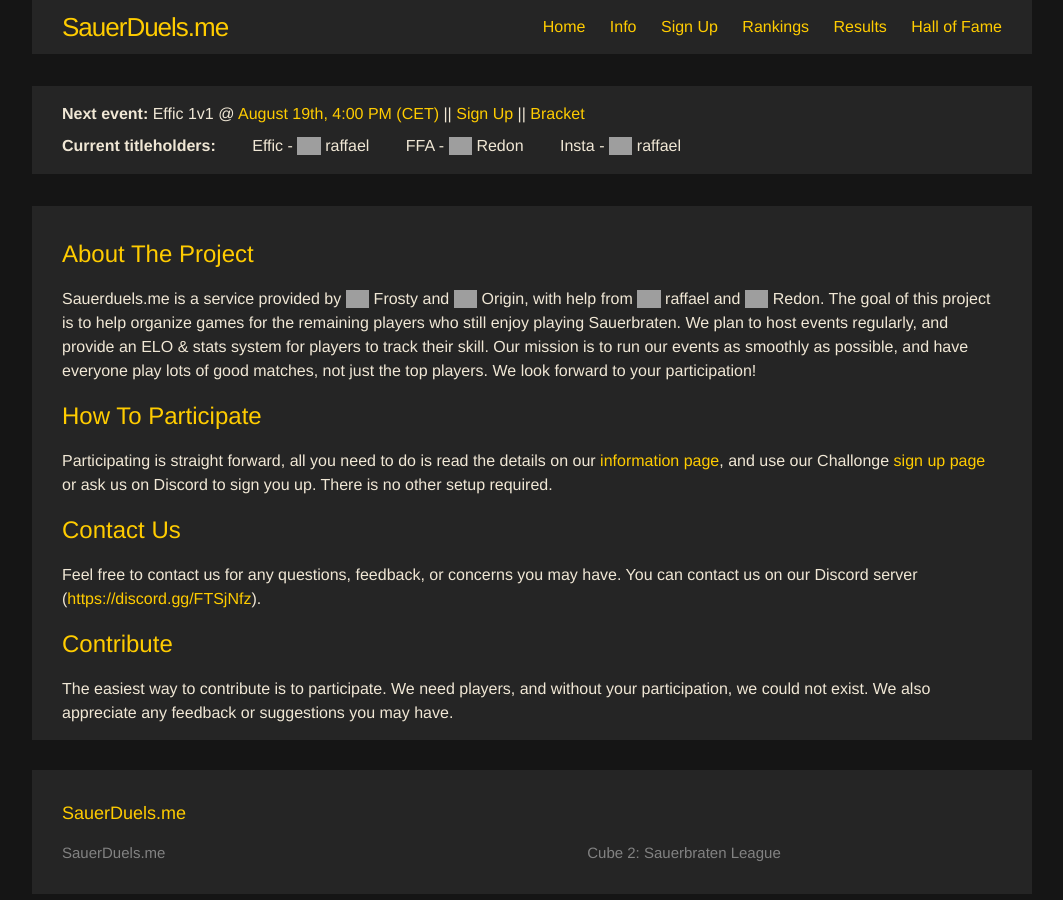
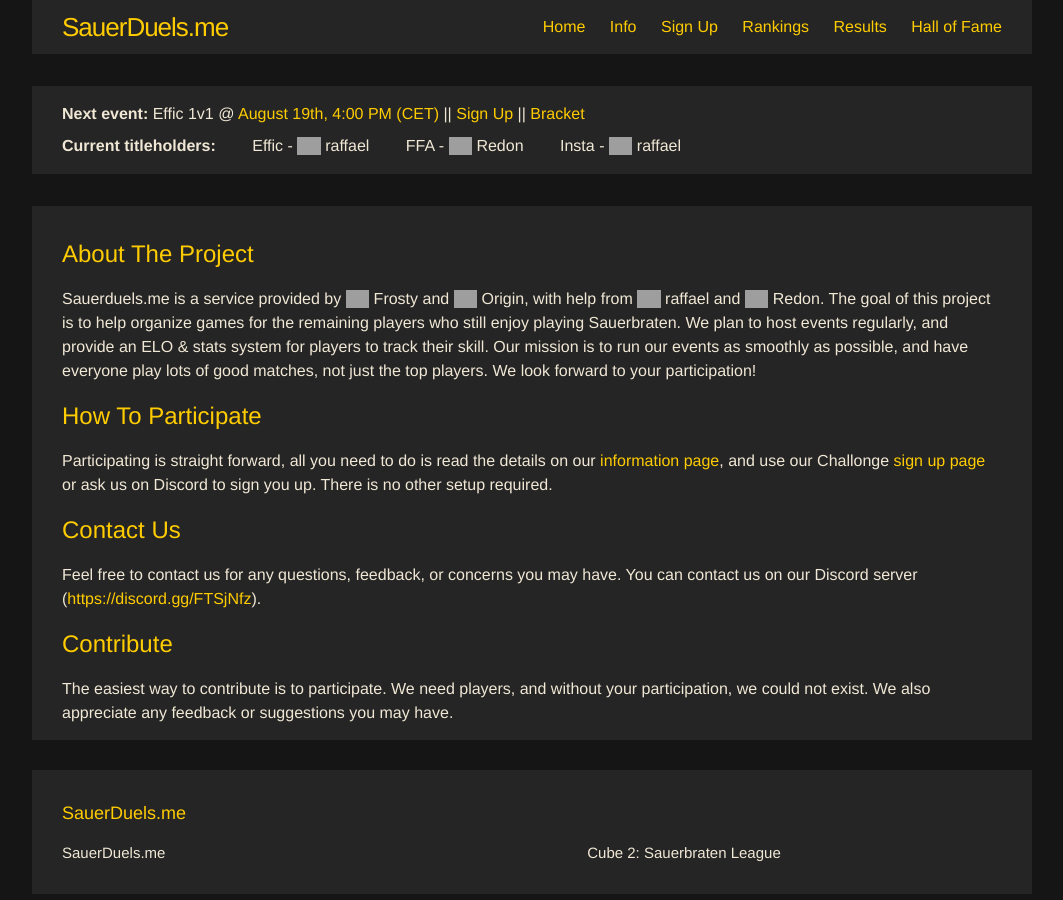
Before and after one commit to sauerduels/website, a Jekyll site: the page built from index.md, in a window 1280 px wide. Shown: the whole page, without its empty margins (108-1171 px from the left). Built offline with Jekyll 4.4.1, drawn with Linux system fonts in a browser that asks for light colours; a script that is not in the unit is left out; grey boxes are pictures that could not be loaded.

Commit message:
change footer colour

```diff
--- a/_sass/minima/_layout.scss
+++ b/_sass/minima/_layout.scss
@@ -124,7 +124,6 @@
 
 .footer-col-wrapper {
   @include relative-font-size(0.9375);
-  color: $grey-color;
   margin-left: -$spacing-unit / 2;
   @extend %clearfix;
 }
```
